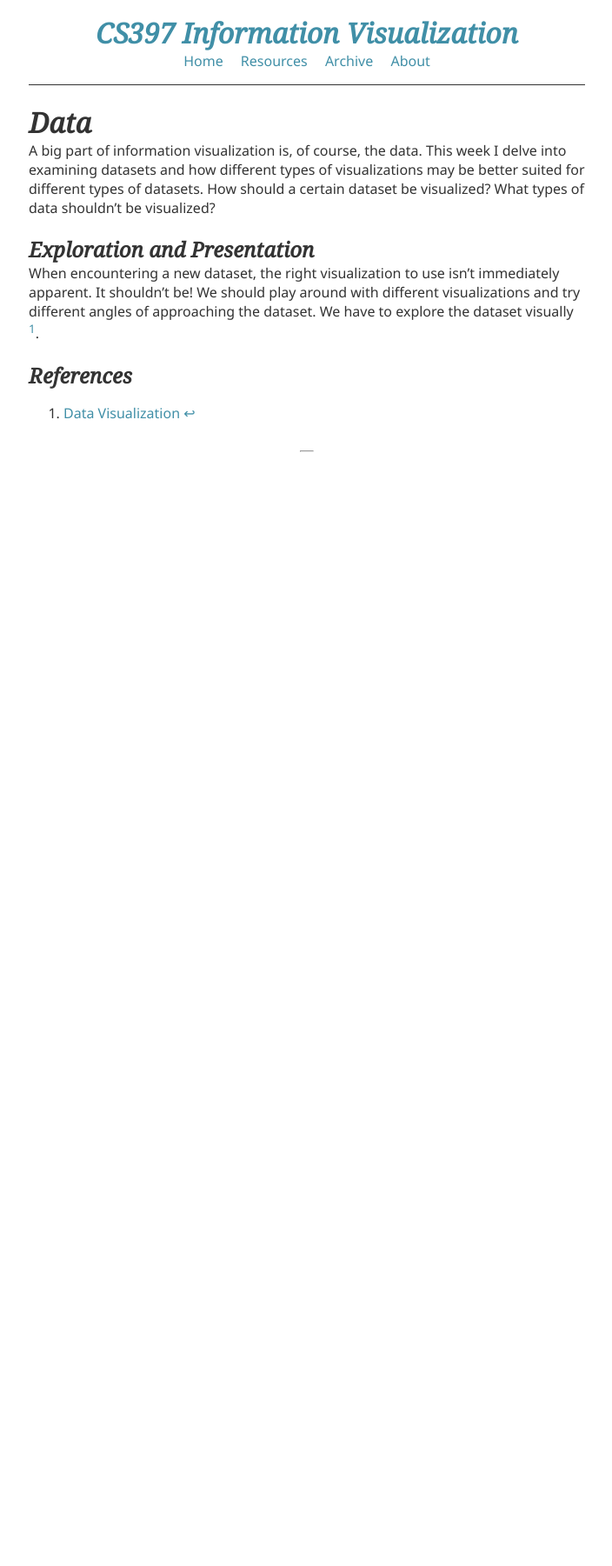
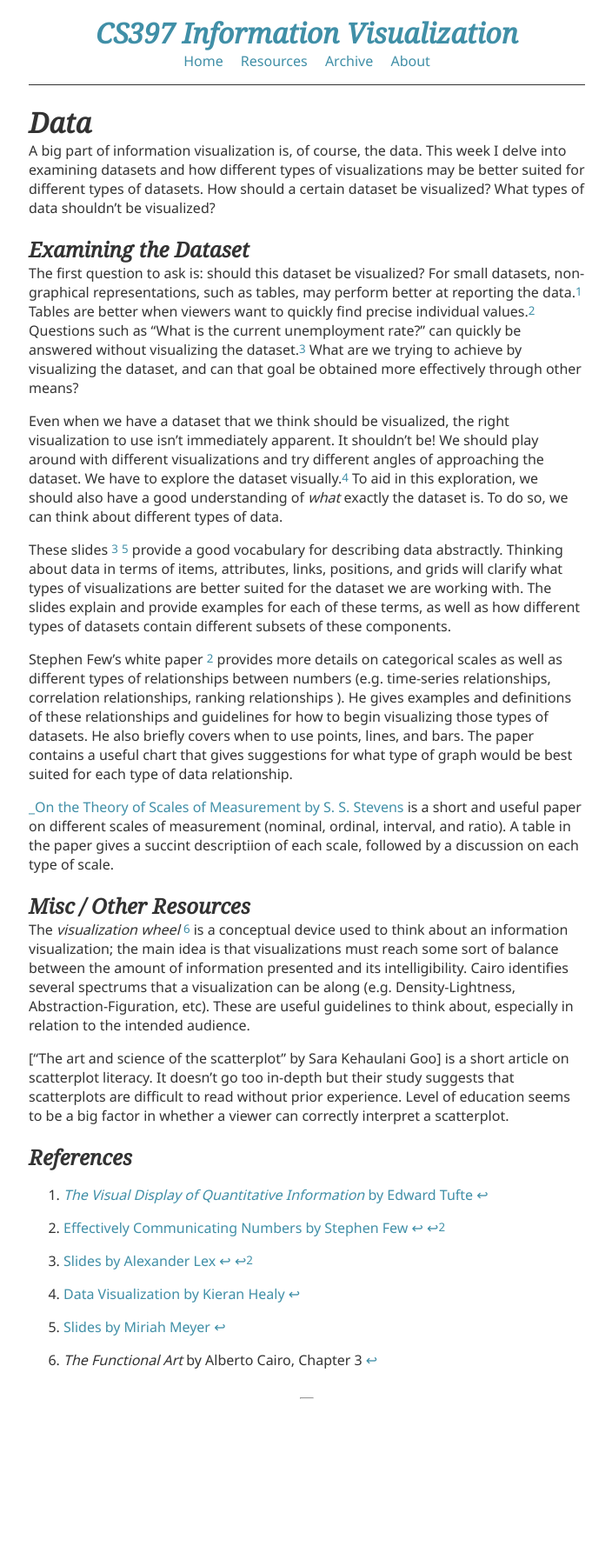
Before and after one commit to lester-lee/f2018-info-vis, a Jekyll site: the page built from _posts/2018-09-24-data.md, in a window 1280 px wide. Shown: the whole page at 87% size, without its empty margins (287-991 px from the left). Built offline with Jekyll 4.4.1, drawn with Linux system fonts in a browser that asks for light colours; before the commit the page ends 900 px from its top, so only the background shows below that.

Commit message:
Write more for Data post

```diff
--- a/_posts/2018-09-24-data.md
+++ b/_posts/2018-09-24-data.md
@@ -4,8 +4,26 @@ title: Data
 ---
 A big part of information visualization is, of course, the data. This week I delve into examining datasets and how different types of visualizations may be better suited for different types of datasets. How should a certain dataset be visualized? What types of data shouldn't be visualized?
 
-## Exploration and Presentation
-When encountering a new dataset, the right visualization to use isn't immediately apparent. It shouldn't be! We should play around with different visualizations and try different angles of approaching the dataset. We have to explore the dataset visually [^explore].
+## Examining the Dataset
+The first question to ask is: should this dataset be visualized? For small datasets, non-graphical representations, such as tables, may perform better at reporting the data.[^tufte] Tables are better when viewers want to quickly find precise individual values.[^stephen] Questions such as "What is the current unemployment rate?" can quickly be answered without visualizing the dataset.[^alex] What are we trying to achieve by visualizing the dataset, and can that goal be obtained more effectively through other means?
+
+Even when we have a dataset that we think should be visualized, the right visualization to use isn't immediately apparent. It shouldn't be! We should play around with different visualizations and try different angles of approaching the dataset. We have to explore the dataset visually.[^explore] To aid in this exploration, we should also have a good understanding of _what_ exactly the dataset is. To do so, we can think about different types of data.
+
+These slides [^alex] [^miriah] provide a good vocabulary for describing data abstractly. Thinking about data in terms of items, attributes, links, positions, and grids will clarify what types of visualizations are better suited for the dataset we are working with. The slides explain and provide examples for each of these terms, as well as how different types of datasets contain different subsets of these components.
+
+Stephen Few's white paper [^stephen] provides more details on categorical scales as well as different types of relationships between numbers (e.g. time-series relationships, correlation relationships, ranking relationships ). He gives examples and definitions of these relationships and guidelines for how to begin visualizing those types of datasets. He also briefly covers when to use points, lines, and bars. The paper contains a useful chart that gives suggestions for what type of graph would be best suited for each type of data relationship.
+
+[_On the Theory of Scales of Measurement by S. S. Stevens](https://www.jstor.org/stable/1671815) is a short and useful paper on different scales of measurement (nominal, ordinal, interval, and ratio). A table in the paper gives a succint descriptiion of each scale, followed by a discussion on each type of scale.
+
+## Misc / Other Resources
+The _visualization wheel_ [^cairo] is a conceptual device used to think about an information visualization; the main idea is that visualizations must reach some sort of balance between the amount of information presented and its intelligibility. Cairo identifies several spectrums that a visualization can be along (e.g. Density-Lightness, Abstraction-Figuration, etc). These are useful guidelines to think about, especially in relation to the intended audience.
+
+["The art and science of the scatterplot" by Sara Kehaulani Goo] is a short article on scatterplot literacy. It doesn't go too in-depth but their study suggests that scatterplots are difficult to read without prior experience. Level of education seems to be a big factor in whether a viewer can correctly interpret a scatterplot.
 
 ## References
-[^explore]: [Data Visualization](https://serialmentor.com/dataviz/choosing-visualization-software.html)
+[^explore]: [Data Visualization by Kieran Healy](https://serialmentor.com/dataviz/choosing-visualization-software.html)
+[^tufte]: [_The Visual Display of Quantitative Information_ by Edward Tufte](https://www.edwardtufte.com/tufte/books_vdqi)
+[^alex]:[Slides by Alexander Lex](http://www.cs171.org/2015/assets/slides/03-Data.pdf)
+[^miriah]:[Slides by Miriah Meyer]()
+[^cairo]: _The Functional Art_ by Alberto Cairo, Chapter 3
+[^stephen]: [Effectively Communicating Numbers by Stephen Few](http://www.perceptualedge.com/articles/Whitepapers/Communicating_Numbers.pdf)
--- a/css/base.scss
+++ b/css/base.scss
@@ -48,6 +48,12 @@ p{
   margin-top: 0;
 }
 
+sup {
+  vertical-align: baseline;
+  position: relative;
+  top: -0.2em;
+}
+
 /* --- Masthead --- */
 .Masthead {
   text-align: center;
```
Also changed, not shown: _posts/2018-09-17-visualperception.md (+4 -0 lines), resources.md (+3 -2 lines).
